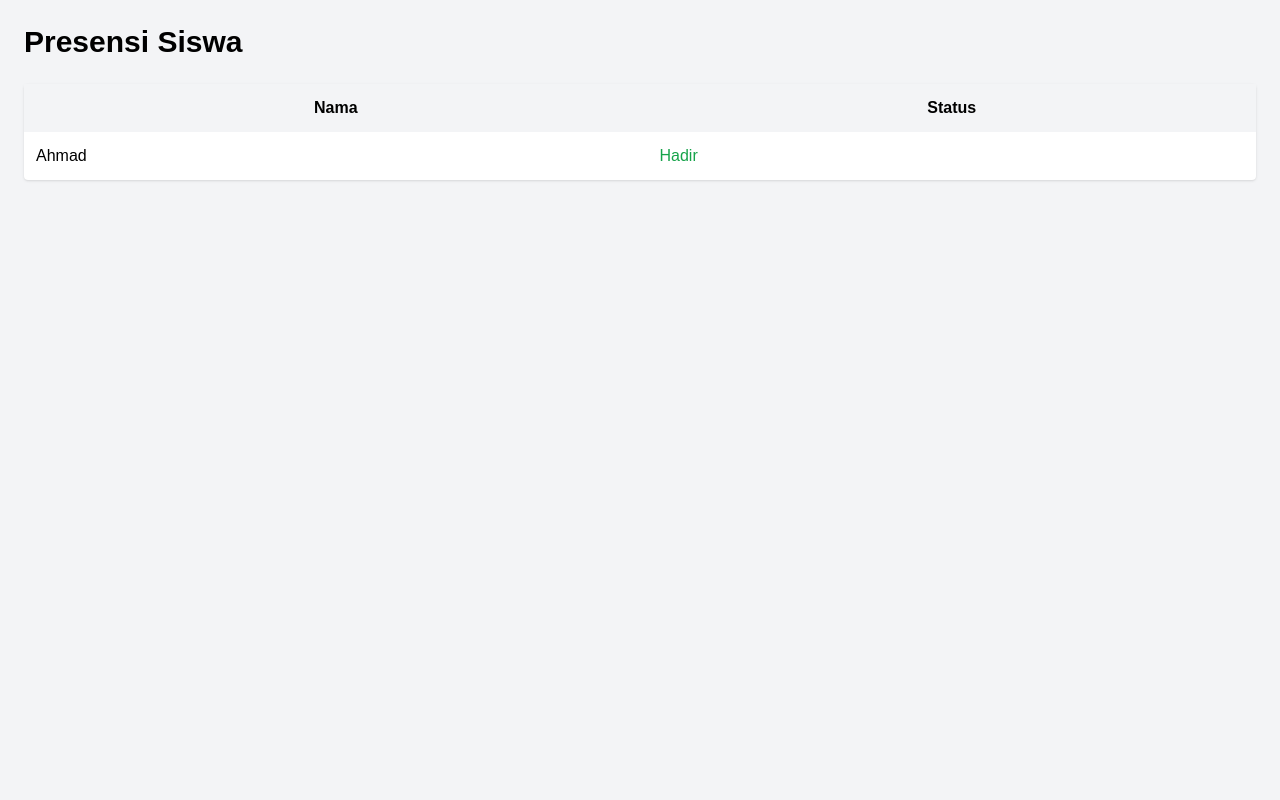
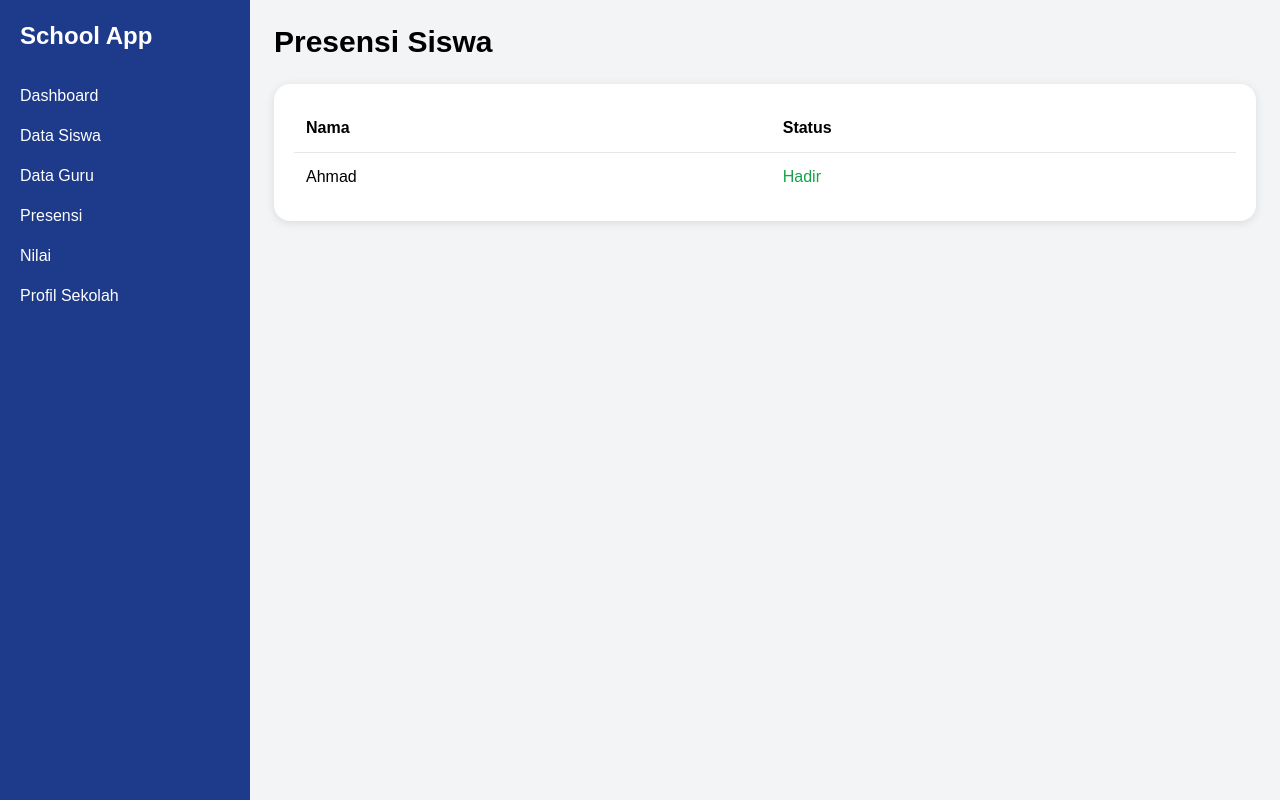
Before and after one commit to ibnuhilmi327-arch/school-attendance-system, a Next.js app: page /attendance in a window 1280 px wide. Built offline with nearby package versions, Linux system fonts and the light colour scheme.

Commit message:
Update page.tsx

```diff
--- a/app/attendance/page.tsx
+++ b/app/attendance/page.tsx
@@ -1,24 +1,43 @@
+import Sidebar from "@/components/Sidebar"
 
 export default function AttendancePage() {
   return (
-    <main className="p-6">
-      <h1 className="text-3xl font-bold mb-6">Presensi Siswa</h1>
+    <div className="flex">
+      <Sidebar />
 
-      <table className="w-full bg-white shadow rounded">
-        <thead className="bg-gray-100">
-          <tr>
-            <th className="p-3">Nama</th>
-            <th className="p-3">Status</th>
+      <main className="flex-1 p-6">
+        <h1 className="text-3xl font-bold mb-6">
+          Presensi Siswa
+        </h1>
+
+        <div className="card">
+          <table className="w-full">
+            <thead>
+              <tr className="border-b">
+                <th className="p-3 text-left">
+                  Nama
+                </th>
+
+                <th className="p-3 text-left">
+                  Status
+                </th>
               </tr>
             </thead>
 
             <tbody>
               <tr>
-            <td className="p-3">Ahmad</td>
-            <td className="p-3 text-green-600">Hadir</td>
+                <td className="p-3">
+                  Ahmad
+                </td>
+
+                <td className="p-3 text-green-600">
+                  Hadir
+                </td>
               </tr>
             </tbody>
           </table>
+        </div>
       </main>
+    </div>
   )
 }
```
Lines whose indentation alone changed are shown as unchanged.
